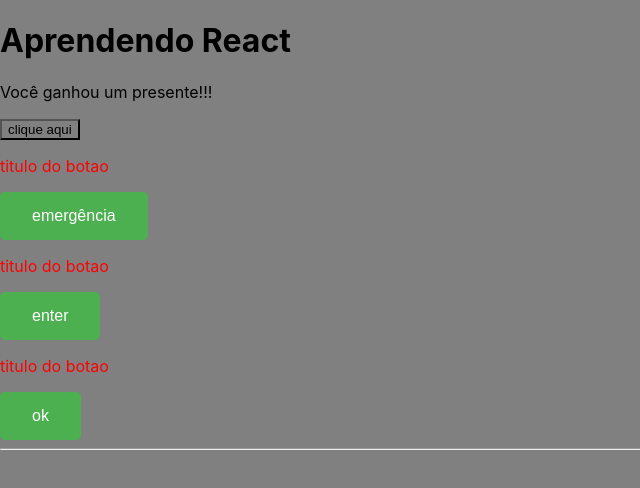
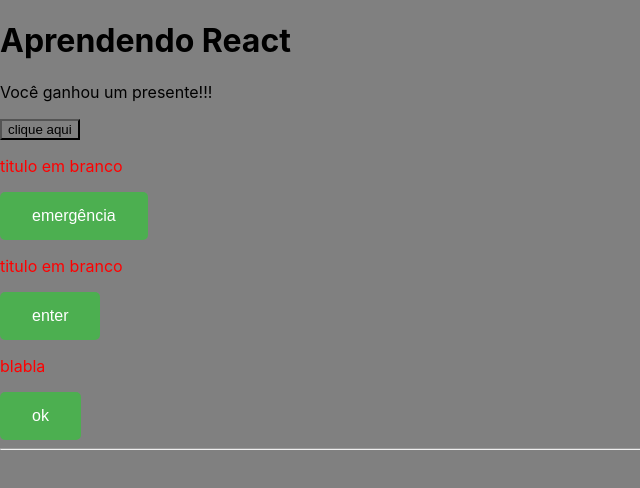
Before and after one commit to evertontech/estudos-react, a React (Create React App) app: page / in a window 1280 px wide. Shown: the top 488 px of the page, without its empty margins (0-640 px from the left). Built offline with nearby package versions, Linux system fonts and the light colour scheme.

Commit message:
Refatorando lógica do componente

```diff
--- a/src/App.js
+++ b/src/App.js
@@ -9,7 +9,7 @@
       <button>clique aqui</button>
       <Botao texto="emergência"></Botao>
       <Botao texto="enter" />
-      <Botao />
+      <Botao titulo="blabla" />
       <hr />
     </>
   );
--- a/src/components/botao.jsx
+++ b/src/components/botao.jsx
@@ -1,15 +1,12 @@
 import styles from "./botao.module.css";
 
 export default function Botao(dados) {
-  let textoDoBotao = dados.texto;
-
-  if (textoDoBotao == null) {
-    textoDoBotao = "ok";
-  }
+  const textoDoBotao = dados.texto || "ok";
+  const textoDoTitulo = dados.titulo || "titulo em branco";
 
   return (
     <>
-      <p className={styles.tituloBotao}>titulo do botao</p>
+      <p className={styles.tituloBotao}>{textoDoTitulo}</p>
       <button className={styles.botao}>{textoDoBotao}</button>
     </>
   );
```
